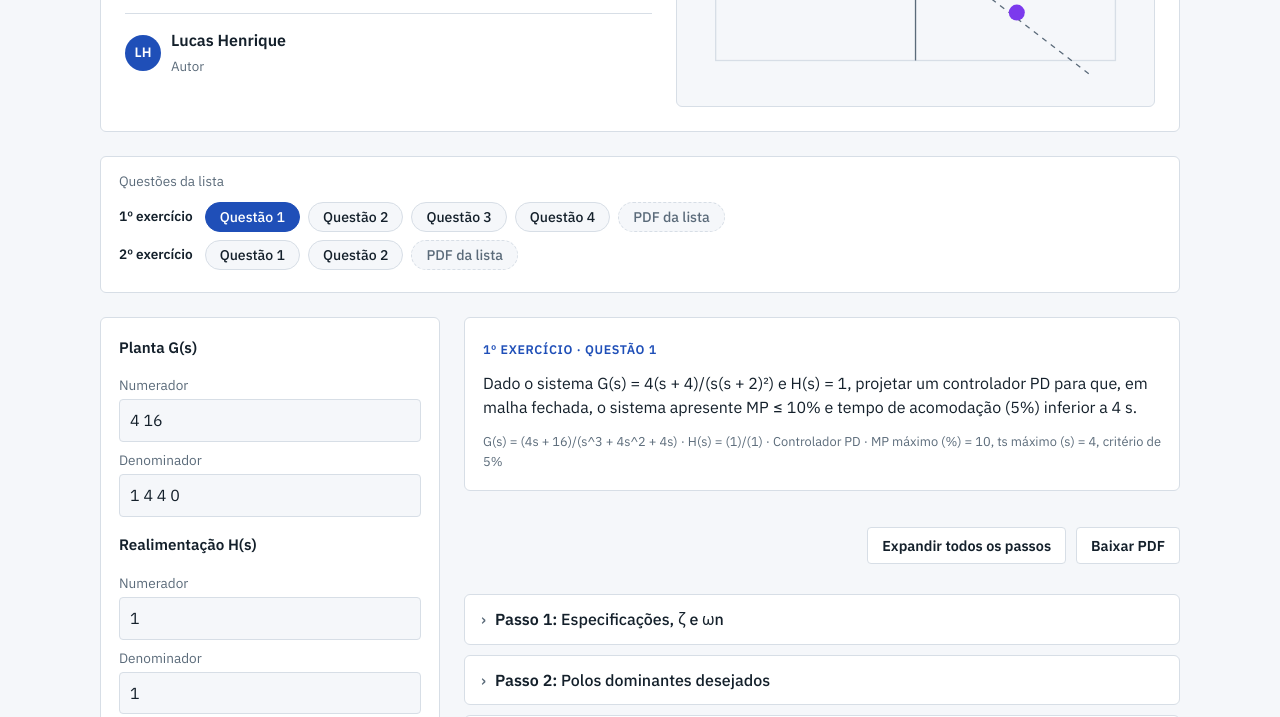
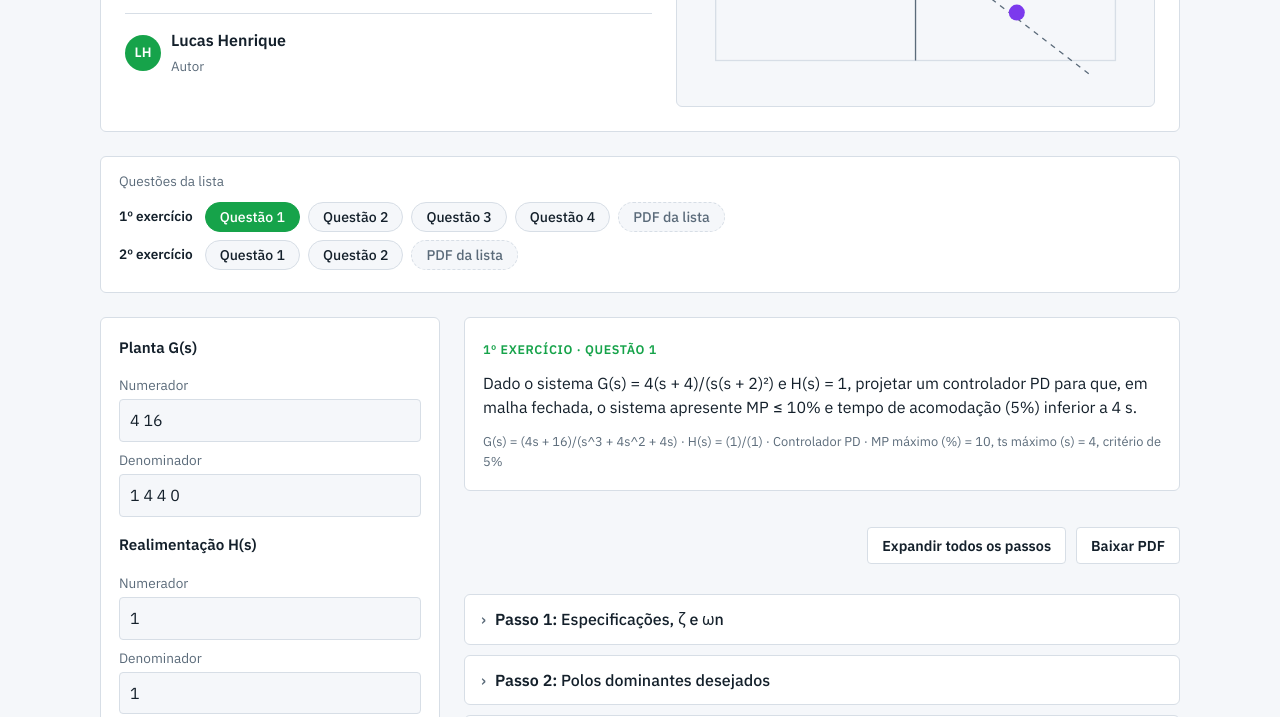
Before and after one commit to LucashUF/calculadoraControladorPID, a plain HTML site: page aptotal.html in a window 1280 px wide. Shown: the part 372-1089 px from the top of the page. Drawn offline with Linux system fonts and the light colour scheme.

Commit message:
Update CSS variables for light and dark themes

```diff
--- a/aptotal.html
+++ b/aptotal.html
@@ -9,9 +9,9 @@
 <link rel="preconnect" href="https://fonts.googleapis.com">
 <link rel="stylesheet" href="https://fonts.googleapis.com/css2?family=IBM+Plex+Sans:wght@400;500;600&family=Source+Serif+4:opsz,wght@8..60,600&display=swap">
 <style>
-:root{--bg:#f5f7fa;--card:#fff;--ink:#14202b;--mute:#5b6b7a;--line:#d7dee6;--acc:#1f4fb8;--acc-ink:#fff;--warn:#b4560a;--ok:#15803d;--grid:#e6ebf1;--pole:#c2410c;--des:#d99a00;--curve:#1f4fb8;
+:root{--bg:#f5f7fa;--card:#fff;--ink:#14202b;--mute:#5b6b7a;--line:#d7dee6;--acc:#16a34a;--acc-ink:#fff;--warn:#b4560a;--ok:#15803d;--grid:#e6ebf1;--pole:#c2410c;--des:#d99a00;--curve:#15803d;
 --serif:"Source Serif 4",Georgia,"Times New Roman",serif;--sans:"IBM Plex Sans",system-ui,-apple-system,"Segoe UI",Roboto,sans-serif}
-@media (prefers-color-scheme:dark){:root{--bg:#0f161d;--card:#17212b;--ink:#e6edf3;--mute:#93a3b3;--line:#2a3846;--acc:#6f9bff;--acc-ink:#0b1220;--warn:#f0a35e;--ok:#4ade80;--grid:#223040;--pole:#fb923c;--des:#facc15;--curve:#7aa5ff}}
+@media (prefers-color-scheme:dark){:root{--bg:#0f161d;--card:#17212b;--ink:#e6edf3;--mute:#93a3b3;--line:#2a3846;--acc:#4ade80;--acc-ink:#0b1220;--warn:#f0a35e;--ok:#4ade80;--grid:#223040;--pole:#fb923c;--des:#facc15;--curve:#4ade80}}
 :root{box-sizing:border-box;padding-top:env(safe-area-inset-top,0px);padding-bottom:env(safe-area-inset-bottom,0px)}
 *,*::before,*::after{box-sizing:inherit}
 html,body{margin:0}
```
